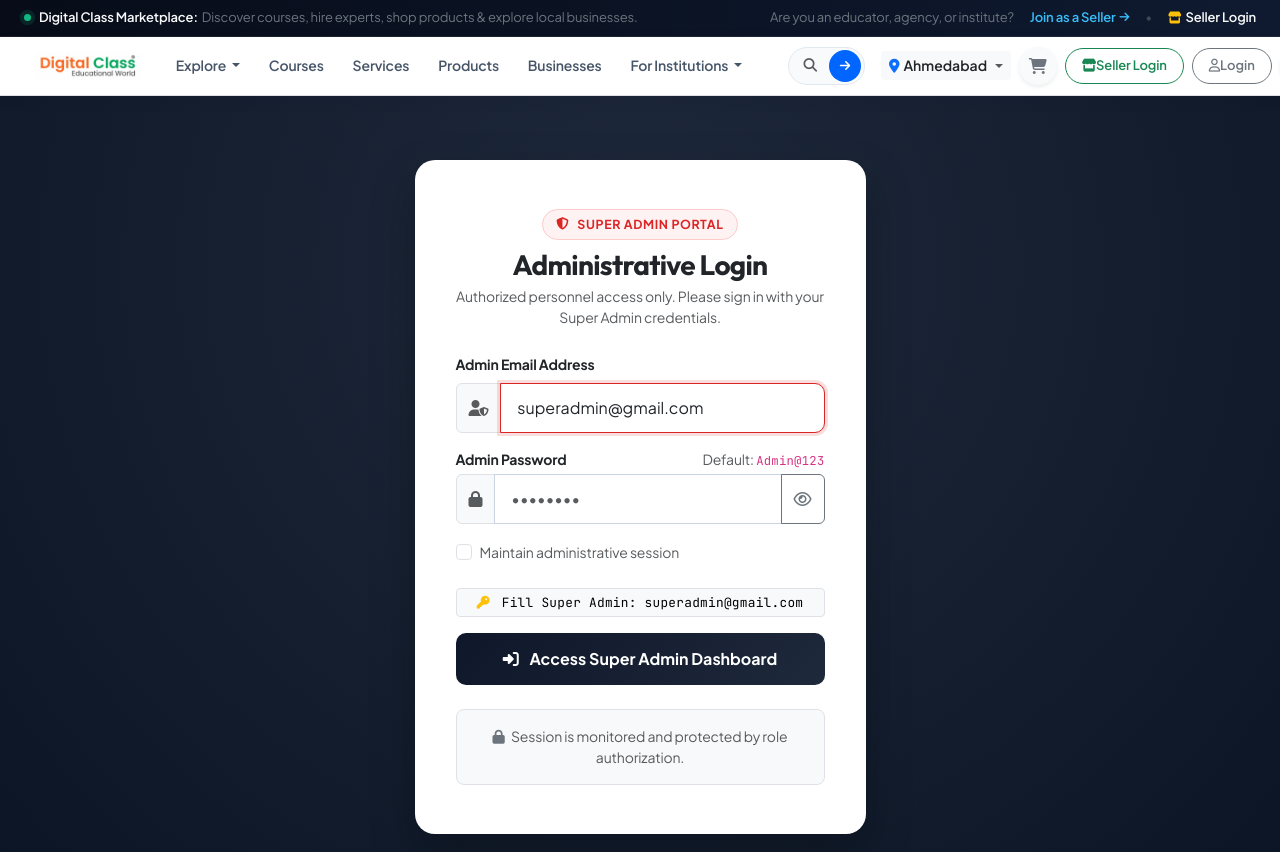
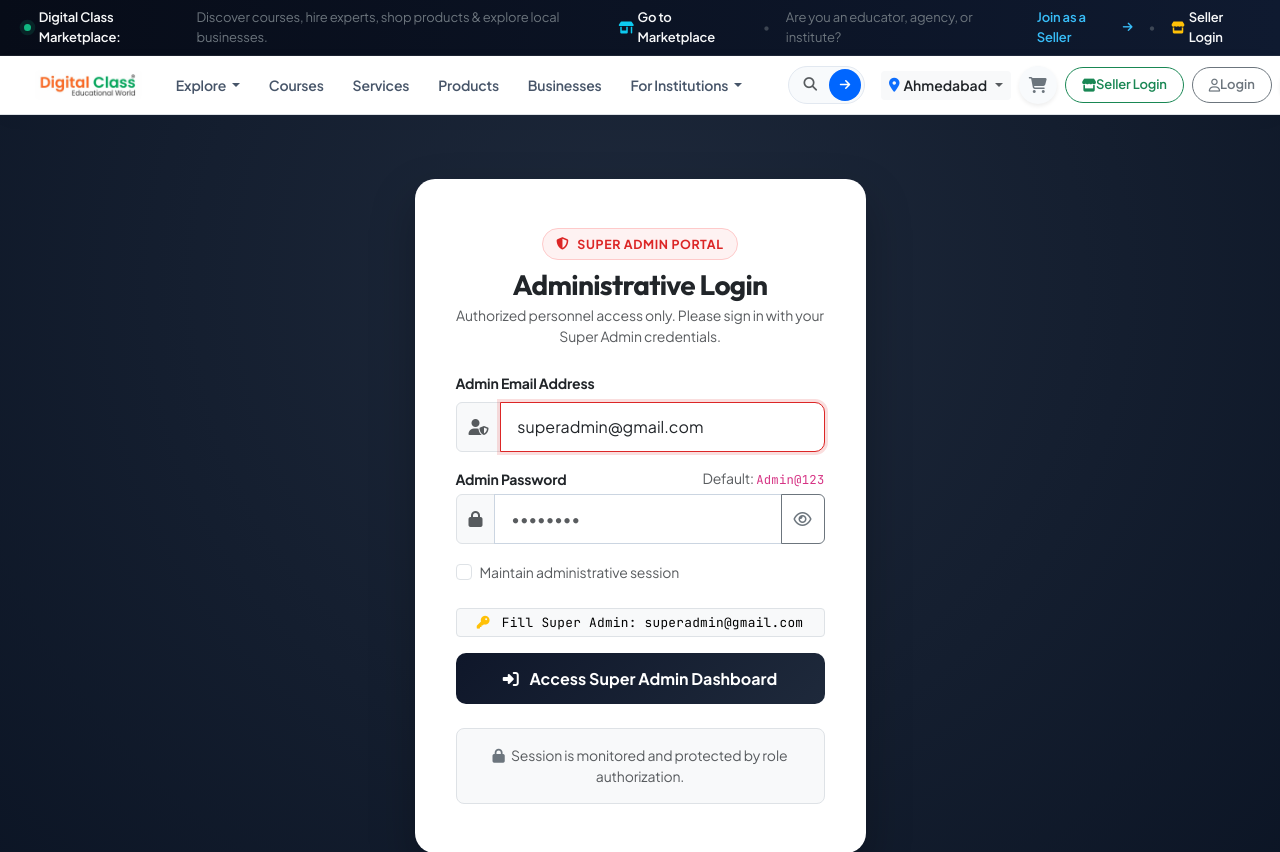
Before and after one commit to digitalclassworld/marketplace, a Laravel app: page /admin/login in a window 1280 px wide; the page is wider, and only the part inside the window is pictured. Shown: the top 852 px of that part. Run offline with Laravel 12, Linux system fonts and the light colour scheme; data comes from the database, SQL or seed files in the repository; parts of the project's set-up code (start-up, migrations or seed data) failed here and were passed over.

Commit message:
Add 'Go to Marketplace' link to top announcement black bar in navbar

```diff
--- a/resources/views/layouts/app.blade.php
+++ b/resources/views/layouts/app.blade.php
@@ -86,6 +86,10 @@
             color: #7dd3fc;
             text-decoration: underline;
         }
+        .dc-top-alert a.text-light:hover {
+            color: #38bdf8 !important;
+            text-decoration: none;
+        }
 
         .dc-live-dot {
             width: 7px;
@@ -356,9 +360,17 @@
         <div class="container-fluid px-lg-4 d-flex justify-content-between align-items-center">
             <div class="d-flex align-items-center">
                 <span class="dc-live-dot me-2"></span>
-                <span class="fw-semibold text-light">Digital Class Marketplace:</span>
-                <span class="ms-1 text-secondary">Discover courses, hire experts, shop products & explore local businesses.</span>
-            </div>
+                <a href="{{ route('home') }}" class="fw-semibold text-light text-decoration-none d-inline-flex align-items-center" title="Digital Class Marketplace Homepage">
+                    <span>Digital Class Marketplace:</span>
+                </a>
+                <span class="ms-1 text-secondary d-none d-lg-inline">Discover courses, hire experts, shop products & explore local businesses.</span>
+            </div>
+            <div class="d-flex align-items-center gap-3">
+                <a href="{{ route('home') }}" class="d-inline-flex align-items-center gap-1 text-light text-decoration-none fw-semibold" title="Go to Marketplace Homepage">
+                    <i class="fa-solid fa-shop text-info" style="font-size: 0.75rem;"></i>
+                    <span>Go to Marketplace</span>
+                </a>
+                <span class="text-secondary opacity-50 d-none d-md-inline">•</span>
                 <div class="d-none d-md-flex align-items-center gap-3">
                     <span class="text-secondary">Are you an educator, agency, or institute?</span>
                     <a href="{{ route('seller.register') }}" class="d-inline-flex align-items-center gap-1 text-decoration-none">
@@ -370,6 +382,7 @@
                         <i class="fa-solid fa-store text-warning" style="font-size: 0.75rem;"></i>
                         <span>Seller Login</span>
                     </a>
+                </div>
             </div>
         </div>
     </div>
```
Lines whose indentation alone changed are shown as unchanged.
